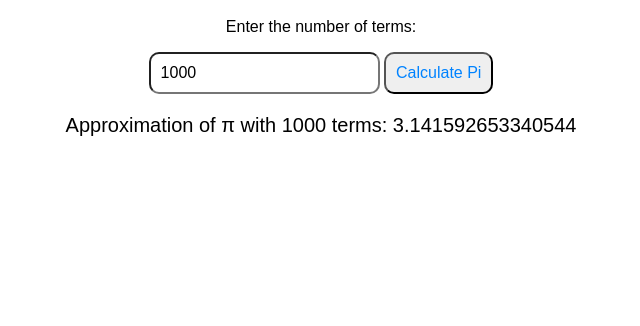
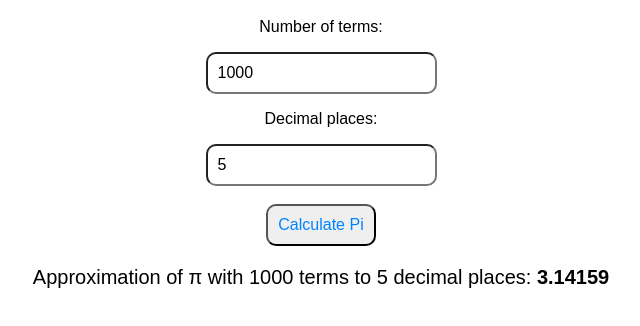
Before and after one commit to SriDaCoder/PI, a plain HTML site: page index.html in a window 1280 px wide. Both pictures are taken after a click on the button "Calculate Pi". Shown: the part 90-416 px from the top of the page, without its empty margins (319-959 px from the left). Drawn offline with Linux system fonts and the light colour scheme.

Commit message:
Update index.html

```diff
--- a/index.html
+++ b/index.html
@@ -7,14 +7,22 @@
 </head>
 <body>
   <h1>Nilakantha Pi Calculator</h1>
-  <p>Enter the number of terms:</p>
+
+  <p>Number of terms:</p>
   <input type="number" id="terms" value="1000" min="1">
+
+  <p>Decimal places:</p>
+  <input type="number" id="decimals" value="5" min="0">
+
+  <br><br>
   <button onclick="calculatePi()">Calculate Pi</button>
+
   <div id="result"></div>
 
   <script>
     function calculatePi() {
       const numTerms = parseInt(document.getElementById("terms").value);
+      const decimals = parseInt(document.getElementById("decimals").value);
       let pi = 3;
       let sign = 1;
 
@@ -23,8 +31,10 @@
         sign *= -1;
       }
 
+      const roundedPi = pi.toFixed(decimals);
+
       document.getElementById("result").innerHTML =
-        "Approximation of π with " + numTerms + " terms: " + pi;
+        "Approximation of π with " + numTerms + " terms to " + decimals + " decimal places: <strong>" + roundedPi + "</strong>";
     }
   </script>
 </body>
```
